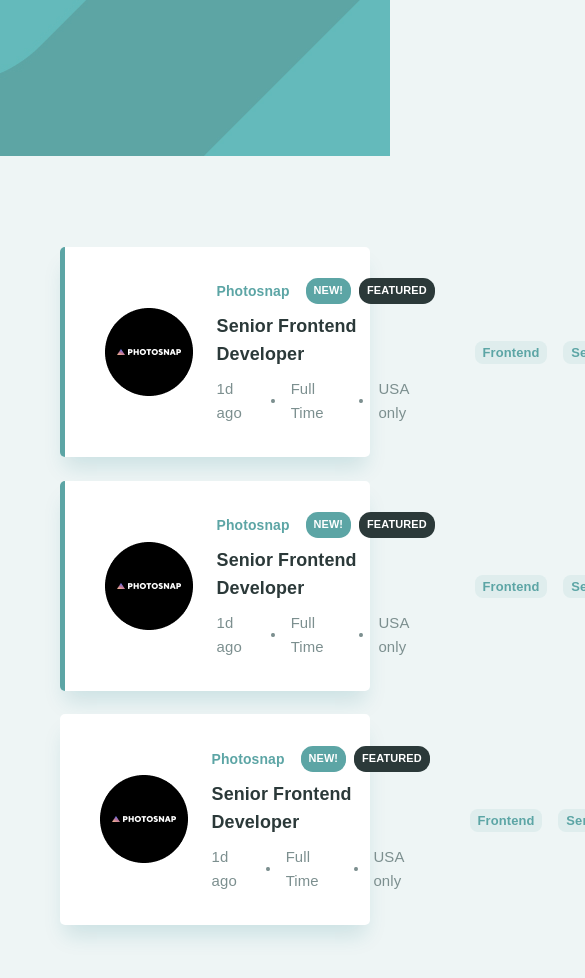
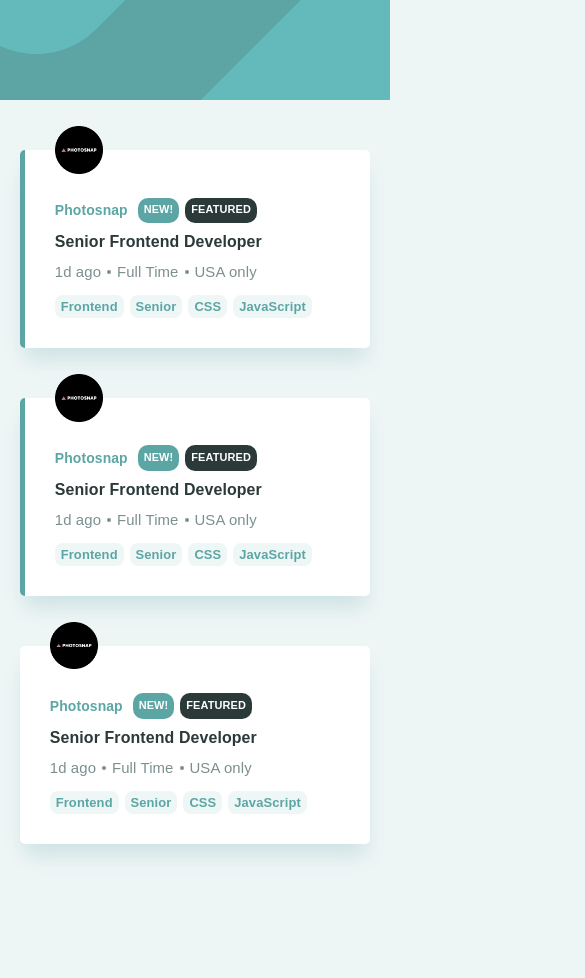
Before and after one commit to frontendoniyorbek/job-listes, a plain HTML site: page index.html in a window 390 px wide. Shown: the top 978 px of the page, 585 px wide, since content can reach past the window. After the commit the page ends 909 px from the top, so only its background shows below. Drawn offline with Linux system fonts and the light colour scheme.

Commit message:
add meadia

```diff
--- a/css/styles.css
+++ b/css/styles.css
@@ -76,7 +76,6 @@ a {
 
 .site-header {
 	background-image: url(../images/hader-img.jpg);
-	/* background-repeat: no-repeat; */
 	background-size: cover;
 	background-position: center center;
 	min-height: 156px;
@@ -93,6 +92,8 @@ a {
 	align-items: center;
 	justify-content: center;
 	list-style: none;
+	margin: 0;
+	padding: 0;
 }
 .job-listes__item {
 	max-width: 1100px;
@@ -203,3 +204,139 @@ a {
 	background-color: var(--body-bg);
 	border-radius: 0.8rem;
 }
+
+/* MEDIA */
+@media screen and (max-width: 900px) {
+	.site-header {
+		min-height: 100px;
+	}
+
+	.main-content {
+		padding-top: 6rem;
+		padding-bottom: 8rem;
+	}
+
+	.job-listes__item {
+		padding: 2.8rem 3.6rem;
+	}
+
+	.job-listes__item:not(:last-child) {
+		margin-bottom: 2rem;
+	}
+
+	.job-listes__img {
+		margin-right: 2rem;
+		width: 80px;
+		height: 80px;
+	}
+
+	.job-listes__info-top {
+		margin-bottom: 0.6rem;
+	}
+
+	.job-listes__title4 {
+		margin-right: 1.2rem;
+	}
+
+	.job-listes__news {
+		padding: 0.4rem 0.6rem;
+		border-radius: 1rem;
+	}
+
+	.job-listes__news-color {
+		margin-left: 0.6rem;
+	}
+
+	.job-listes__title {
+		font-size: 1.6rem;
+		margin-bottom: 0.6rem;
+	}
+
+	.job-listes__info-bootom span:not(:last-child):after {
+		margin-left: 1.2rem;
+		margin-right: 1.2rem;
+	}
+
+	.job-listes__btn-inner:not(:last-child) {
+		margin-right: 1.2rem;
+	}
+
+	.job-listes__btn-inner a {
+		padding: 0.4rem 0.6rem;
+	}
+}
+
+@media screen and (max-width: 800px) {
+	.main-content {
+		padding-top: 5rem;
+		padding-bottom: 6.6rem;
+	}
+
+	.job-listes__item {
+		padding: 2rem 3rem;
+	}
+
+	.job-listes__item:not(:last-child) {
+		margin-bottom: 1.6rem;
+	}
+
+	.job-listes__img {
+		margin-right: 1.6rem;
+		width: 60px;
+		height: 60px;
+	}
+
+	.job-listes__title4 {
+		margin-right: 1rem;
+	}
+
+	.job-listes__info-bootom span:not(:last-child):after {
+		margin-left: 0.6rem;
+		margin-right: 0.6rem;
+	}
+
+	.job-listes__btn-inner:not(:last-child) {
+		margin-right: 0.6rem;
+	}
+}
+
+@media screen and (max-width: 720px) {
+	.job-listes__item {
+		display: flex;
+		flex-direction: column;
+		align-items: start;
+		justify-content: start;
+		position: relative;
+		padding-top: 4.8rem;
+	}
+
+	.job-listes__item:not(:last-child) {
+		margin-bottom: 5rem;
+	}
+
+	.job-listes__img {
+		position: absolute;
+		top: -2.4rem;
+	}
+
+	.job-listes__info-bootom {
+		margin-bottom: 1rem;
+	}
+
+	.job-listes__btn {
+		padding: 0;
+		margin: 0;
+		flex-wrap: wrap;
+	}
+
+	.job-listes__btn-inner {
+		margin-bottom: 1rem;
+	}
+}
+
+@media screen and (max-width: 420px) {
+	.job-listes__img {
+		width: 4.8rem;
+		height: 4.8rem;
+	}
+}
```
